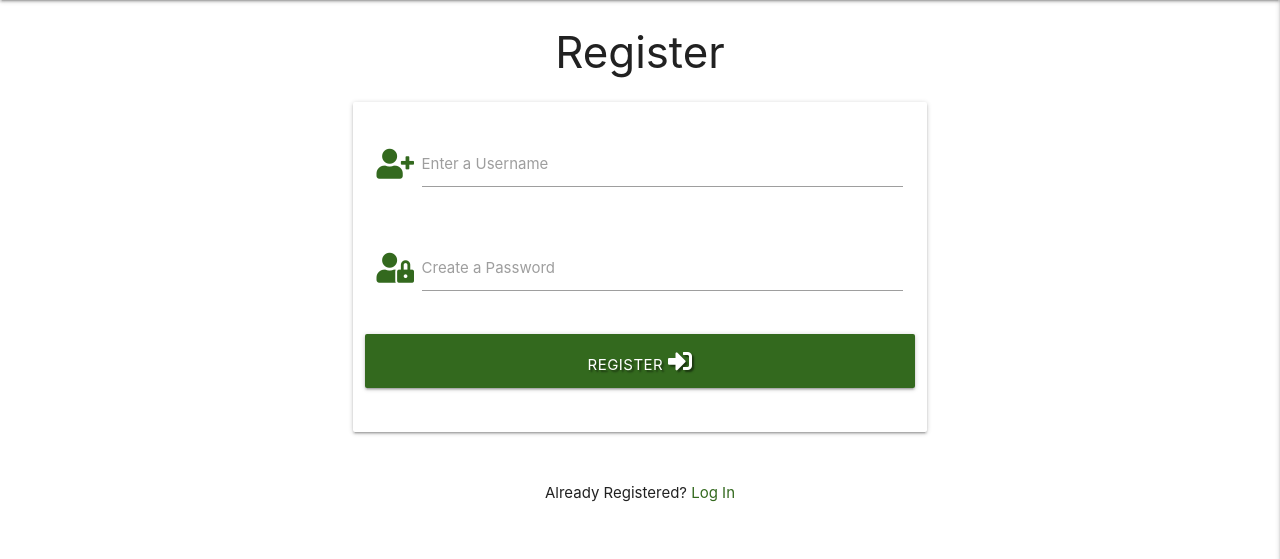
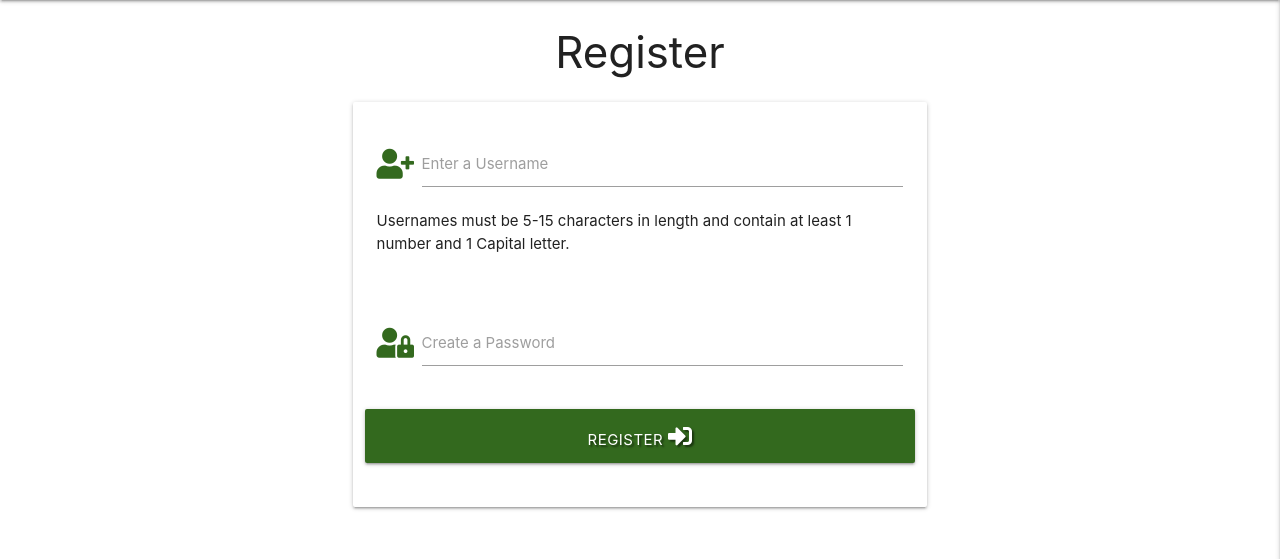
Before and after one commit to LogicAtom/flask-task-manager-project, a Flask app: page /register in a window 1280 px wide. Shown: the part 64-623 px from the top of the page. Run offline with Flask 2, Linux system fonts and the light colour scheme; some libraries are stand-ins or nearby versions.

Commit message:
templates/register.html, creating form validaty with custom error message

```diff
--- a/templates/register.html
+++ b/templates/register.html
@@ -10,11 +10,16 @@
             <div class="row">
                 <div class="input-field col s12">
                     <i class="fas fa-user-plus prefix light-green-text text-darken-4"></i>
-                    <input id="username" name="username" type="text" minlength="5" maxlength="15"
-                        pattern="^[a-zA-Z0-9]{5,15}$" class="validate" required>
+                    <input id="username" name="username" type="text" title="5 to 15 letters" minlength="5"
+                        maxlength="15" pattern="^[a-zA-Z0-9]{5,15}$" required>
+                    <span class="validity"></span>
                     <label for="username">Enter a Username</label>
+                    <p>Usernames must be 5-15 characters in length and contain at least 1 number and 1 Capital letter.
+                    </p>
                 </div>
             </div>
+
+
             <!-- password -->
             <div class="row">
                 <div class="input-field col s12">
```
